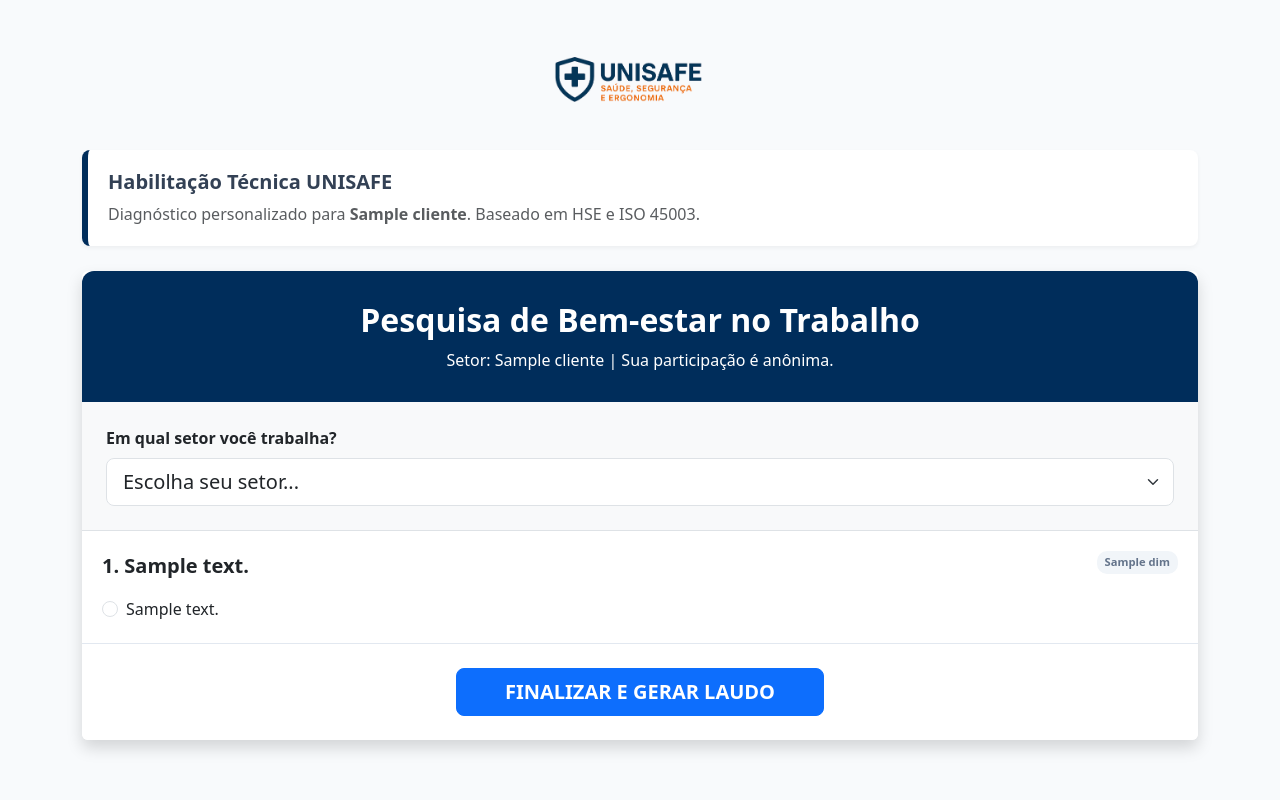
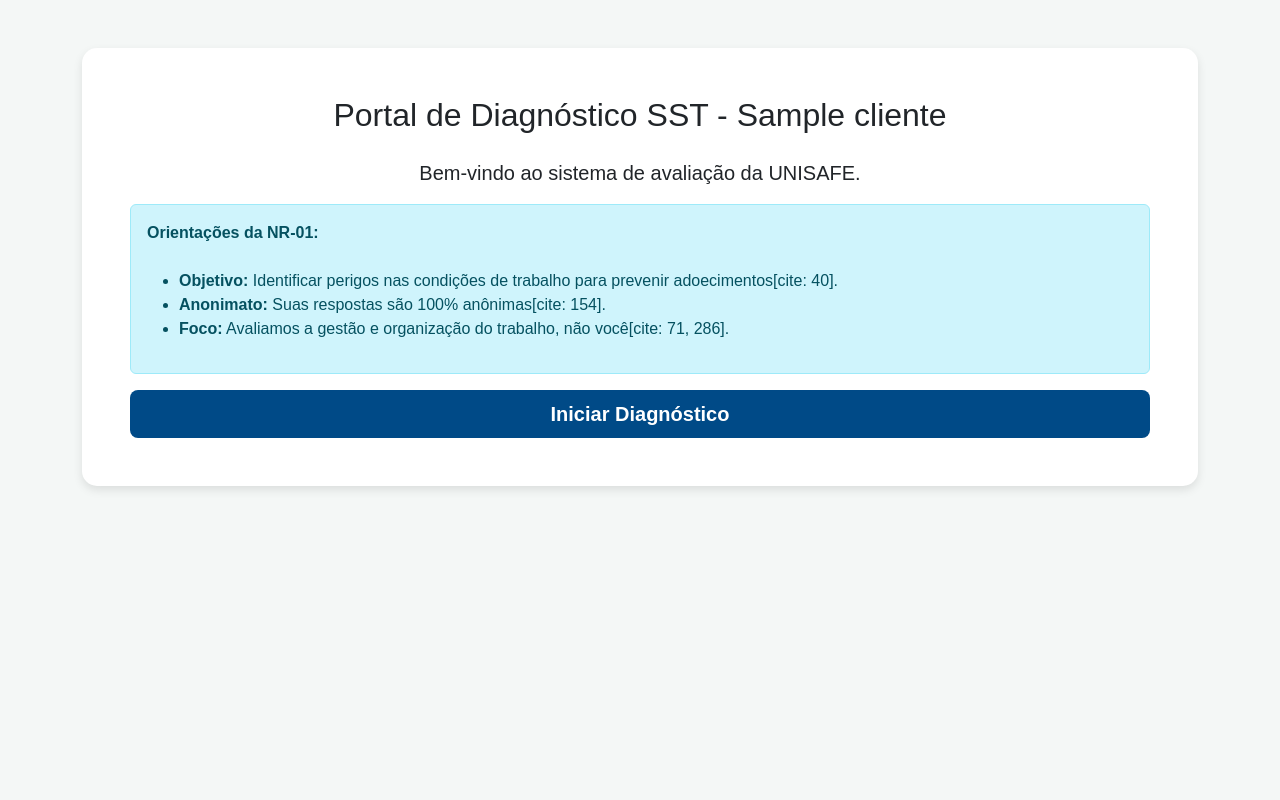
Before and after one commit to VictorITK/diagnostico-unisafe, a Flask app: template templates/index.html in a window 1280 px wide. Run offline with Flask 3, Linux system fonts and the light colour scheme; the template is opened without the code that fills it: most values are stand-ins (such as "Sample title", 1, 10 or a date in 2020).

Commit message:
Revise index.html for diagnostic portal enhancements
Updated the title and improved styling for the diagnostic portal. Added welcome message and instructions for users.

```diff
--- a/templates/index.html
+++ b/templates/index.html
@@ -3,66 +3,96 @@
 <head>
     <meta charset="UTF-8">
     <meta name="viewport" content="width=device-width, initial-scale=1.0">
-    <title>UNISAFE - {{ cliente }}</title>
+    <title>Diagnóstico SST - UNISAFE</title>
     <link href="https://cdn.jsdelivr.net/npm/bootstrap@5.3.0/dist/css/bootstrap.min.css" rel="stylesheet">
     <style>
-        body { background-color: #f8fafc; color: #334155; }
-        .metodologia { background: #fff; border-left: 6px solid #002d5b; padding: 20px; border-radius: 8px; margin-bottom: 25px; box-shadow: 0 2px 4px rgba(0,0,0,0.05); }
-        .header-unisafe { background-color: #002d5b; color: white; border-radius: 12px 12px 0 0; padding: 30px; }
-        .pergunta-card { background: white; padding: 20px; border-bottom: 1px solid #e2e8f0; }
-        .dim-tag { font-size: 0.7rem; color: #64748b; font-weight: bold; background: #f1f5f9; padding: 3px 8px; border-radius: 10px; }
+        body { background-color: #f4f7f6; font-family: sans-serif; }
+        .card { border-radius: 15px; border: none; box-shadow: 0 4px 10px rgba(0,0,0,0.1); }
+        .btn-unisafe { background-color: #004a87; color: white; font-weight: bold; }
+        .btn-unisafe:hover { background-color: #003366; color: white; }
+        .question-row { padding: 15px; border-bottom: 1px solid #eee; }
+        .hidden { display: none; }
+        #btn-enviar { display: none; width: 100%; padding: 15px; font-size: 1.2rem; font-weight: bold; }
     </style>
 </head>
 <body>
-    <div class="container mt-5 mb-5">
-        <div class="text-center mb-5">
-            <img src="{{ url_for('static', filename='imagens/logo_unisafe.png') }}" style="max-width: 200px;">
+
+<div class="container py-5">
+    <div id="tela-boas-vindas" class="card p-5 text-center">
+        <h2 class="mb-4">Portal de Diagnóstico SST - {{ cliente }}</h2>
+        <p class="lead">Bem-vindo ao sistema de avaliação da <strong>UNISAFE</strong>.</p>
+        <div class="alert alert-info text-start">
+            <strong>Orientações da NR-01:</strong><br><br>
+            <ul>
+                <li><strong>Objetivo:</strong> Identificar perigos nas condições de trabalho para prevenir adoecimentos[cite: 40].</li>
+                <li><strong>Anonimato:</strong> Suas respostas são 100% anônimas[cite: 154].</li>
+                <li><strong>Foco:</strong> Avaliamos a gestão e organização do trabalho, não você[cite: 71, 286].</li>
+            </ul>
+        </div>
+        <button class="btn btn-unisafe btn-lg px-5" onclick="iniciarPesquisa()">Iniciar Diagnóstico</button>
     </div>
 
-        <div class="metodologia">
-            <h5 class="fw-bold">Habilitação Técnica UNISAFE</h5>
-            <p class="mb-0 text-muted">Diagnóstico personalizado para <strong>{{ cliente }}</strong>. Baseado em HSE e ISO 45003.</p>
-        </div>
-
-        <form action="/enviar" method="POST">
+    <div id="tela-formulario" class="card p-4 hidden">
+        <form id="form-diagnostico" action="/enviar" method="POST">
             <input type="hidden" name="cliente_escondido" value="{{ cliente }}">
 
-            <div class="card shadow border-0 overflow-hidden">
-                <div class="header-unisafe text-center">
-                    <h2 class="fw-bold">Pesquisa de Bem-estar no Trabalho</h2>
-                    <p class="mb-0">Setor: {{ cliente }} | Sua participação é anônima.</p>
-                </div>
-
-                <div class="p-4 bg-light border-bottom">
-                    <label class="fw-bold mb-2">Em qual setor você trabalha?</label>
-                    <select name="setor" class="form-select form-select-lg" required>
-                        <option value="" disabled selected>Escolha seu setor...</option>
-                        {% for s in setores %}<option value="{{ s }}">{{ s }}</option>{% endfor %}
+            <div class="mb-4">
+                <label class="form-label fw-bold">Em qual setor você trabalha?</label>
+                <select name="setor" id="setor" class="form-select" required onchange="verificarPreenchimento()">
+                    <option value="">Escolha seu setor...</option>
+                    {% for s in setores %}
+                    <option value="{{ s }}">{{ s }}</option>
+                    {% endfor %}
                 </select>
             </div>
 
+            <hr>
+
             {% for q in questoes %}
-                <div class="pergunta-card">
-                    <div class="d-flex justify-content-between align-items-start mb-3">
-                        <span class="fs-5 fw-semibold">{{ loop.index }}. {{ q.texto }}</span>
-                        <span class="dim-tag">{{ q.dim }}</span>
-                    </div>
+            <div class="question-row">
+                <p class="fw-bold">{{ q.id }}. {{ q.texto }}</p>
                 <div class="d-flex flex-wrap gap-3">
-                        {% for valor, texto in opcoes %}
+                    {% for val, label in opcoes %}
                     <div class="form-check">
-                            <input class="form-check-input" type="radio" name="q{{ q.id }}" id="q{{ q.id }}_{{ valor }}" value="{{ valor }}" required>
-                            <label class="form-check-label" for="q{{ q.id }}_{{ valor }}">{{ texto }}</label>
+                        <input class="form-check-input" type="radio" name="q{{ q.id }}" id="q{{ q.id }}_{{ val }}" value="{{ val }}" required onchange="verificarPreenchimento()">
+                        <label class="form-check-label" for="q{{ q.id }}_{{ val }}">{{ label }}</label>
                     </div>
                     {% endfor %}
                 </div>
             </div>
             {% endfor %}
 
-                <div class="p-4 bg-white text-center">
-                    <button type="submit" class="btn btn-primary btn-lg px-5 fw-bold">FINALIZAR E GERAR LAUDO</button>
+            <div class="mt-4">
+                <div id="aviso-preenchimento" class="alert alert-warning text-center">
+                    Atenção: Responda todas as 30 perguntas para liberar o envio.
                 </div>
+                <button type="submit" id="btn-enviar" class="btn btn-success">Finalizar e Enviar para UNISAFE</button>
             </div>
         </form>
     </div>
+</div>
+
+<script>
+    function iniciarPesquisa() {
+        document.getElementById('tela-boas-vindas').classList.add('hidden');
+        document.getElementById('tela-formulario').classList.remove('hidden');
+        window.scrollTo(0, 0);
+    }
+
+    function verificarPreenchimento() {
+        const totalQuestoes = {{ questoes|length }};
+        const respondidas = document.querySelectorAll('input[type="radio"]:checked').length;
+        const setor = document.getElementById('setor').value;
+
+        if (respondidas === totalQuestoes && setor !== "") {
+            document.getElementById('btn-enviar').style.display = 'block';
+            document.getElementById('aviso-preenchimento').style.display = 'none';
+        } else {
+            document.getElementById('btn-enviar').style.display = 'none';
+            document.getElementById('aviso-preenchimento').style.display = 'block';
+        }
+    }
+</script>
+
 </body>
 </html>
```
Lines whose indentation alone changed are shown as unchanged.
